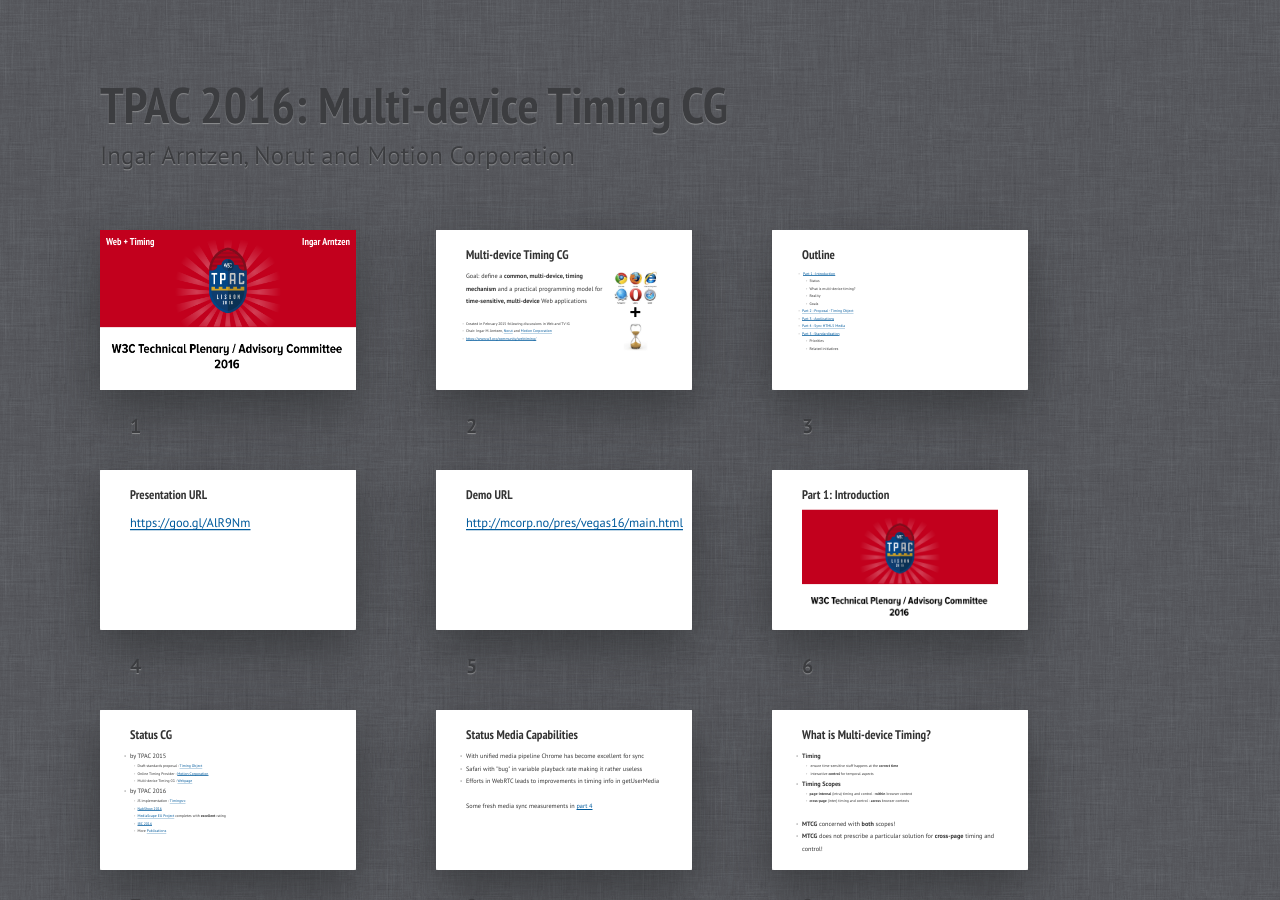
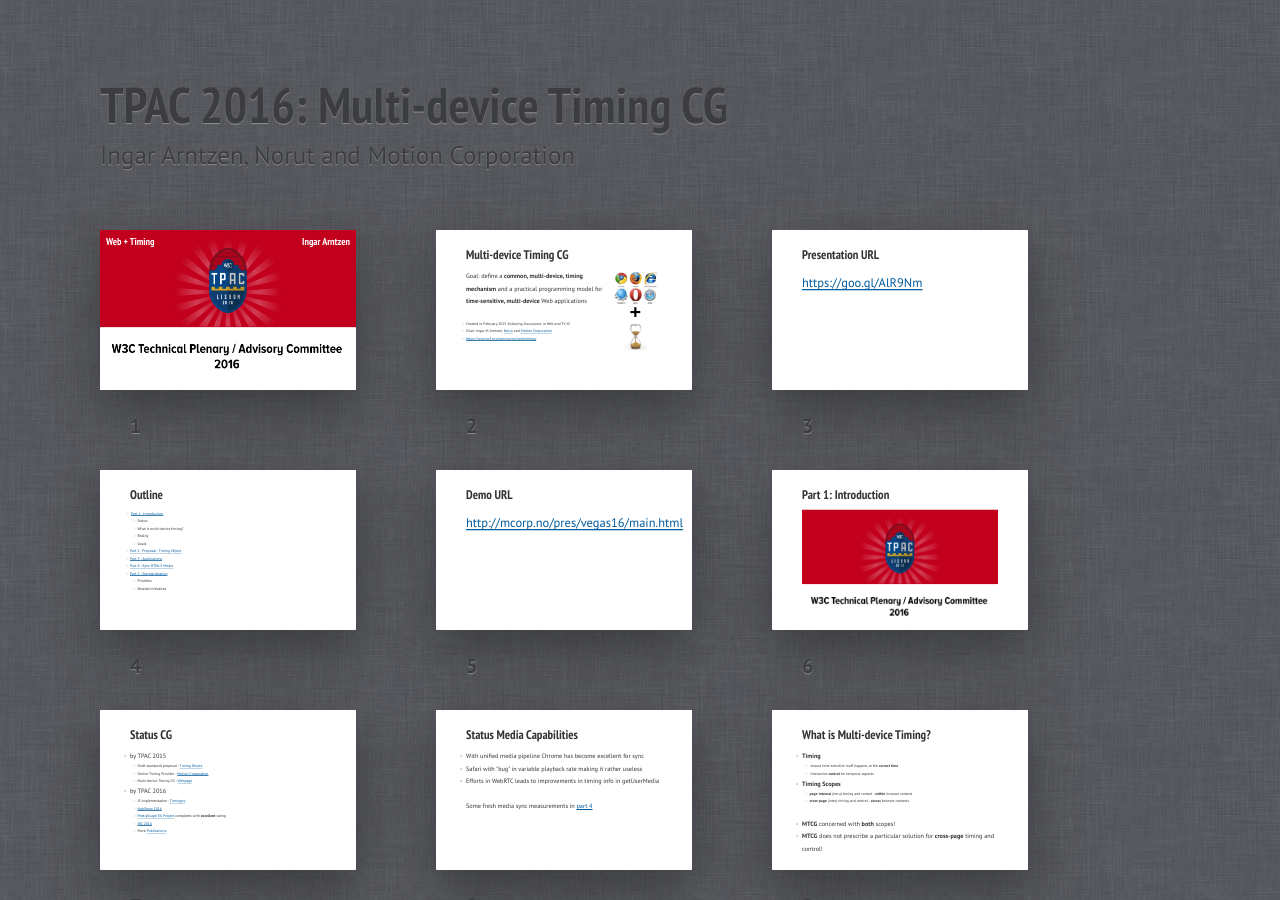
Before and after one commit to webtiming/timingsrc, a Jekyll site: the page slides/tpac2016/index.html, which Jekyll copies as it is, in a window 1280 px wide and 900 px high. Built offline with Jekyll 4.4.1, drawn with Linux system fonts in a browser that asks for light colours.

Commit message:
reorder slides

```diff
--- a/slides/tpac2016/ctrl.html
+++ b/slides/tpac2016/ctrl.html
@@ -44,8 +44,8 @@
   "all",
   "Cover",
   "mtcg",
+  "presentation-url",
   "outline",
-  "presentation-url",
   "demo-url",
   "part1",
   "status-cg",
--- a/slides/tpac2016/index.html
+++ b/slides/tpac2016/index.html
@@ -168,6 +168,13 @@
     </div>
   </section>
 
+  <section class="slide" id="pres-url">
+    <div>
+      <h2>Presentation URL</h2>
+      <p style="font-size:2em;"><a href="https://goo.gl/AlR9Nm" target="_blank">https://goo.gl/AlR9Nm</a></p>
+    </div>
+  </section>
+
   <section class="slide" id="outline">
     <div>
       <h2>Outline</h2>
@@ -194,12 +201,7 @@
     </div>
   </section>
 
-  <section class="slide" id="pres-url">
-    <div>
-      <h2>Presentation URL</h2>
-      <p style="font-size:2em;"><a href="https://goo.gl/AlR9Nm" target="_blank">https://goo.gl/AlR9Nm</a></p>
-    </div>
-  </section>
+
 
   <section class="slide" id="demo-url">
     <div>
```
